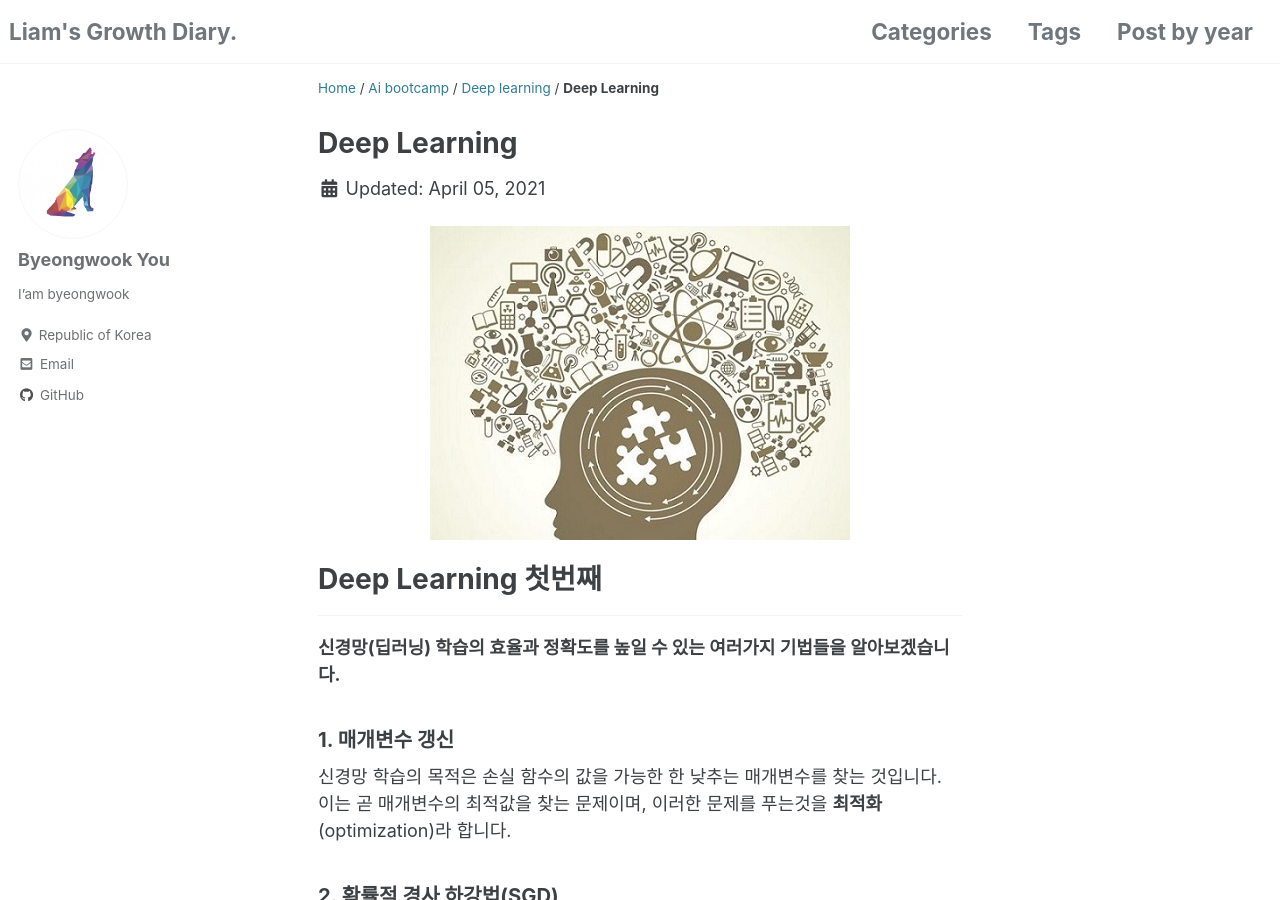
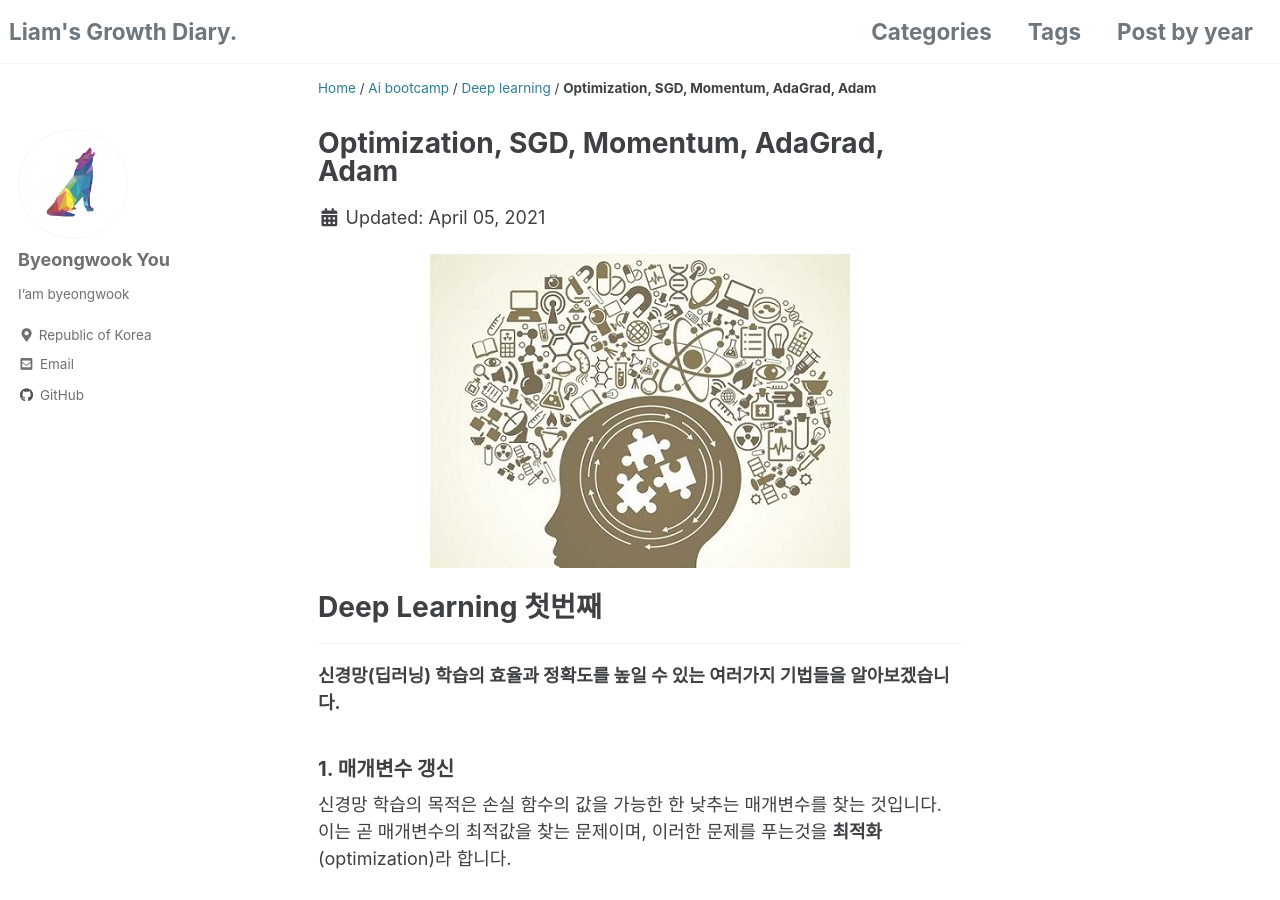
Before and after one commit to Liam427/Liam427.github.io, a Jekyll site: the page built from _posts/Data Science/2021-04-05-Deeplearning1.md, in a window 1280 px wide and 900 px high. Built offline with Jekyll 4.4.1, drawn with Linux system fonts in a browser that asks for light colours; cached includes are drawn as plain includes; formulas are drawn with MathJax 3; comment, search, counter and statistics services are not loaded.

Commit message:
deep learning 1 commit

```diff
--- a/_posts/Data Science/2021-04-05-Deeplearning1.md
+++ b/_posts/Data Science/2021-04-05-Deeplearning1.md
@@ -1,5 +1,5 @@
 ---
-title: "Deep Learning"
+title: "Optimization, SGD, Momentum, AdaGrad, Adam"
 layout: single
 use_math: true
 author_profile: true
```
